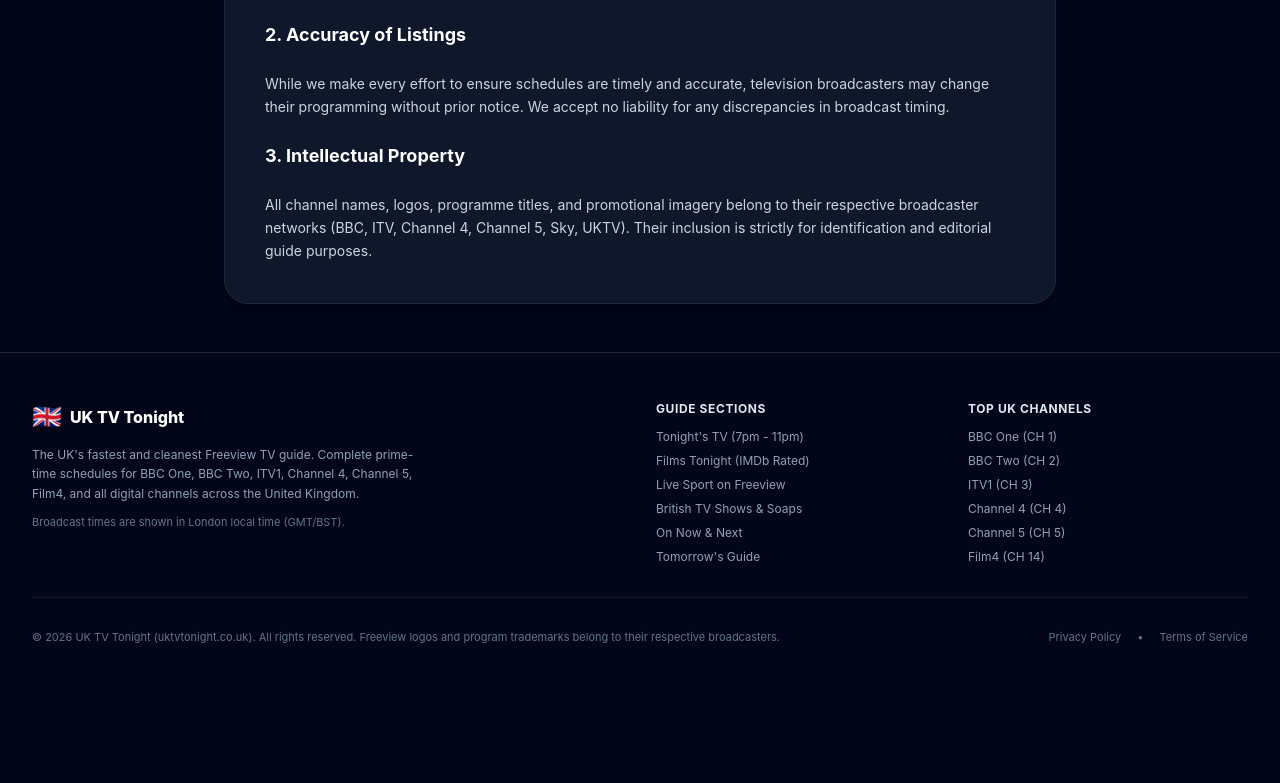
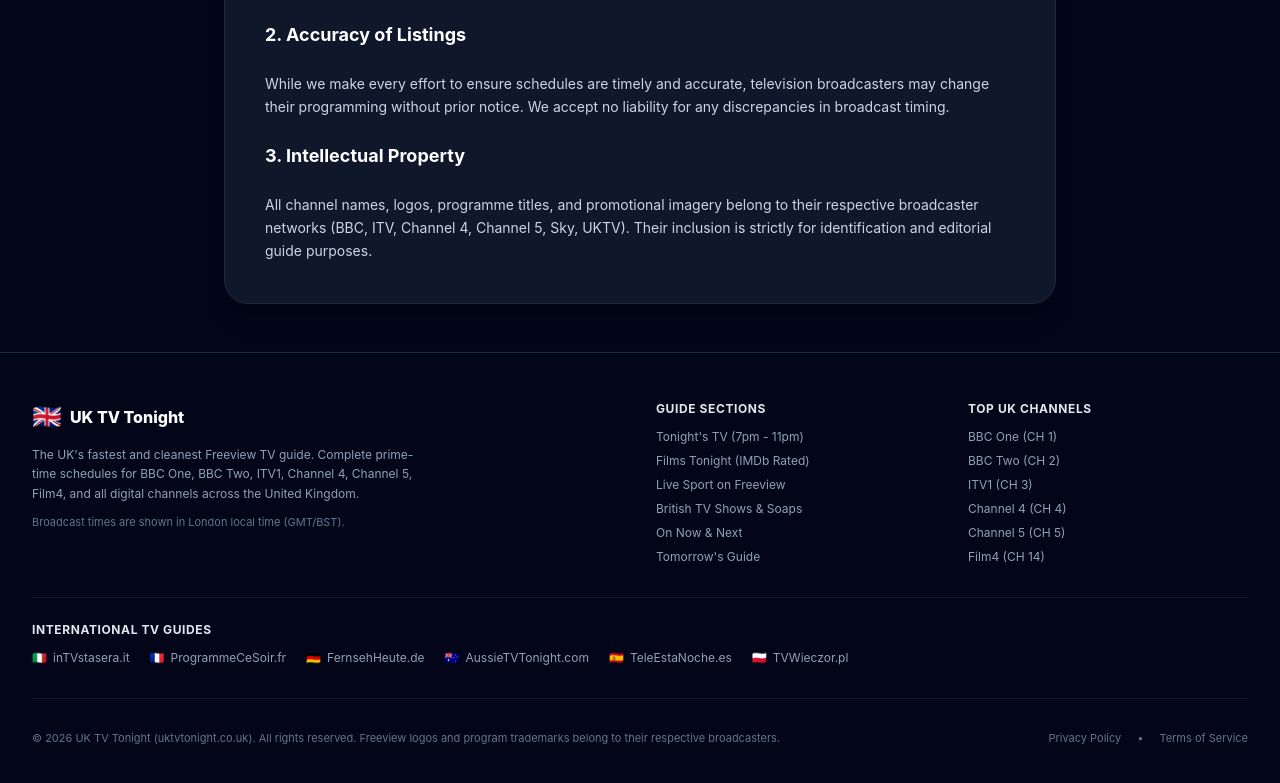
Before and after one commit to rovelati/uktvtonight, an Astro site in the folder astro-uktvtonight/: page /terms in a window 1280 px wide. Shown: the part 447-1230 px from the top of the page. Before the commit the page ends 1139 px from the top, so only its background shows below. Built offline with nearby package versions, Linux system fonts and the light colour scheme; Astro itself is replaced by a stand-in of ours.

Commit message:
feat(seo): add international network footer links

```diff
--- a/astro-uktvtonight/src/components/Footer.astro
+++ b/astro-uktvtonight/src/components/Footer.astro
@@ -3,6 +3,15 @@
  * Footer component for UK TV Tonight
  */
 const todayYear = new Date().getFullYear();
+
+const INTERNATIONAL_SITES = [
+  { name: 'inTVstasera.it', flag: '🇮🇹', url: 'https://www.intvstasera.it/' },
+  { name: 'ProgrammeCeSoir.fr', flag: '🇫🇷', url: 'https://programmecesoir.fr/' },
+  { name: 'FernsehHeute.de', flag: '🇩🇪', url: 'https://fernsehheute.de/' },
+  { name: 'AussieTVTonight.com', flag: '🇦🇺', url: 'https://aussietvtonight.com/' },
+  { name: 'TeleEstaNoche.es', flag: '🇪🇸', url: 'https://www.teleestanoche.es/' },
+  { name: 'TVWieczor.pl', flag: '🇵🇱', url: 'https://tvwieczor.pl/' },
+];
 ---
 
 <footer class="mt-auto border-t border-slate-800 bg-slate-950 py-12 text-slate-400 text-xs">
@@ -51,6 +60,19 @@ const todayYear = new Date().getFullYear();
 
     </div>
 
+    <!-- International TV Guides -->
+    <div class="mb-8 pt-6 border-t border-slate-900">
+      <h4 class="text-xs font-bold text-slate-200 uppercase tracking-wider mb-3">International TV Guides</h4>
+      <nav class="flex flex-wrap gap-x-5 gap-y-2 text-xs" aria-label="International TV Guides">
+        {INTERNATIONAL_SITES.map(site => (
+          <a href={site.url} class="inline-flex items-center gap-1.5 hover:text-amber-400 transition-colors">
+            <span>{site.flag}</span>
+            <span>{site.name}</span>
+          </a>
+        ))}
+      </nav>
+    </div>
+
     <!-- Bottom Bar -->
     <div class="pt-8 border-t border-slate-900 flex flex-col sm:flex-row items-center justify-between gap-4 text-[11px] text-slate-500">
       <div>
```
